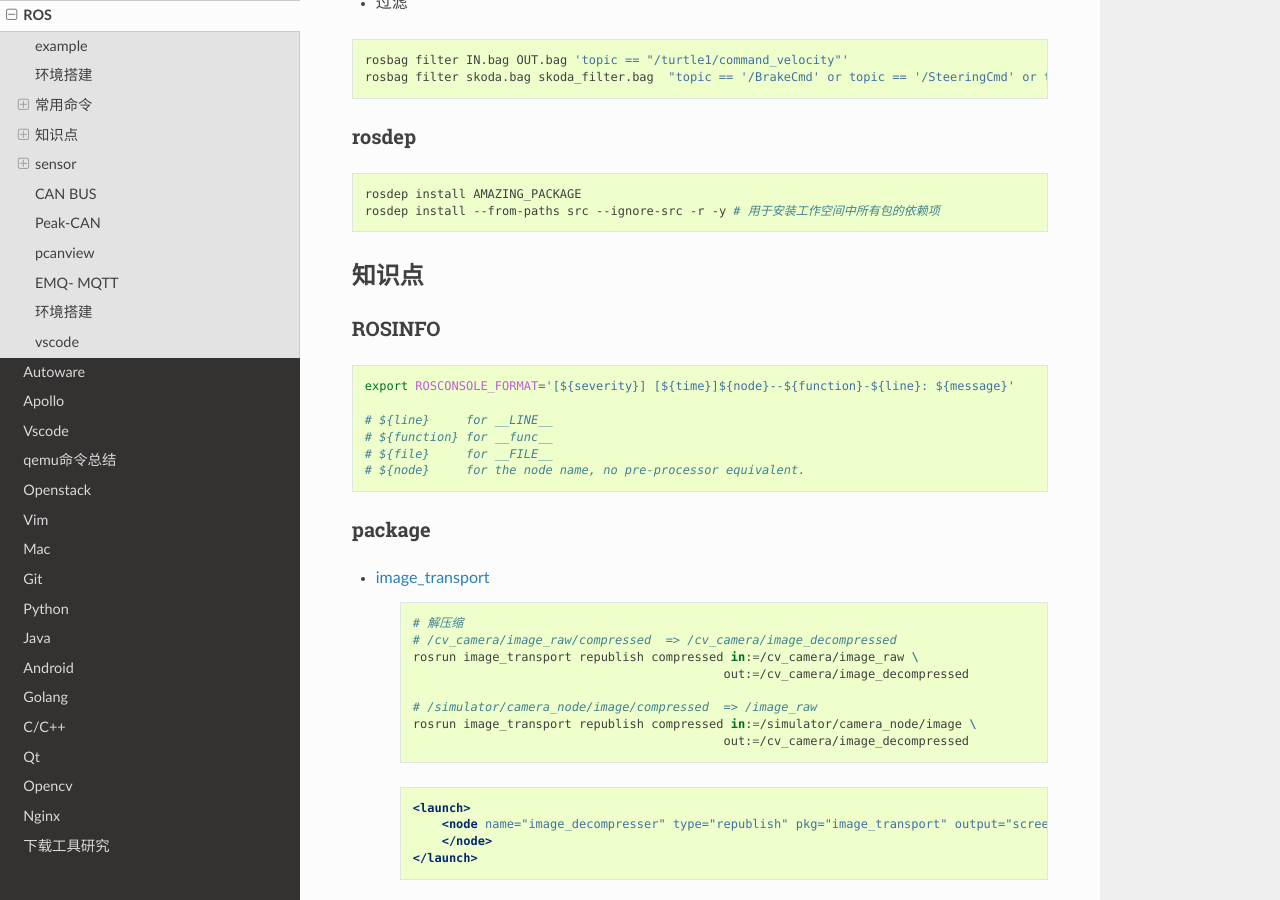
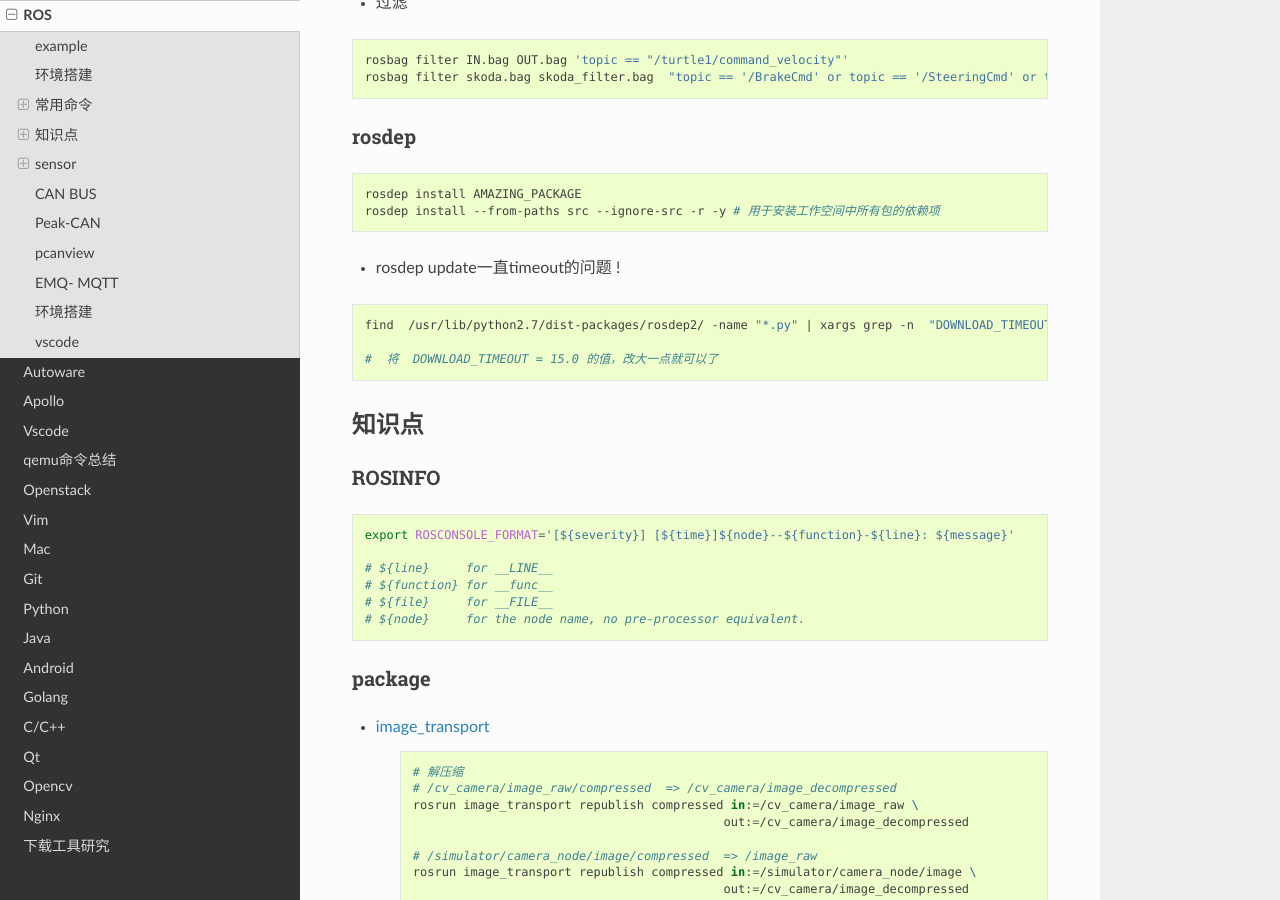
Before and after one commit to my-rds-store/my_space, a Sphinx documentation site: the page built from source/ros/index.rst, in a window 1280 px wide and 900 px high, scrolled down 4884 px. Built offline with Sphinx 7.4.7 and the Read the Docs theme 2.0.0, drawn with Linux system fonts in a browser that asks for light colours.

Commit message:
update ...

```diff
--- a/source/ros/index.rst
+++ b/source/ros/index.rst
@@ -308,6 +308,16 @@ rosdep
         rosdep install AMAZING_PACKAGE
         rosdep install --from-paths src --ignore-src -r -y # 用于安装工作空间中所有包的依赖项
 
+
+* rosdep update一直timeout的问题  !
+
+.. code-block:: sh
+
+    find  /usr/lib/python2.7/dist-packages/rosdep2/ -name "*.py" | xargs grep -n  "DOWNLOAD_TIMEOUT\ ="
+
+    #  将  DOWNLOAD_TIMEOUT = 15.0 的值，改大一点就可以了
+
+
 ***************
 知识点
 ***************
@@ -409,8 +419,7 @@ package
 
    rostopic list
 
-
-
+-------------
 
 
 rviz
```
